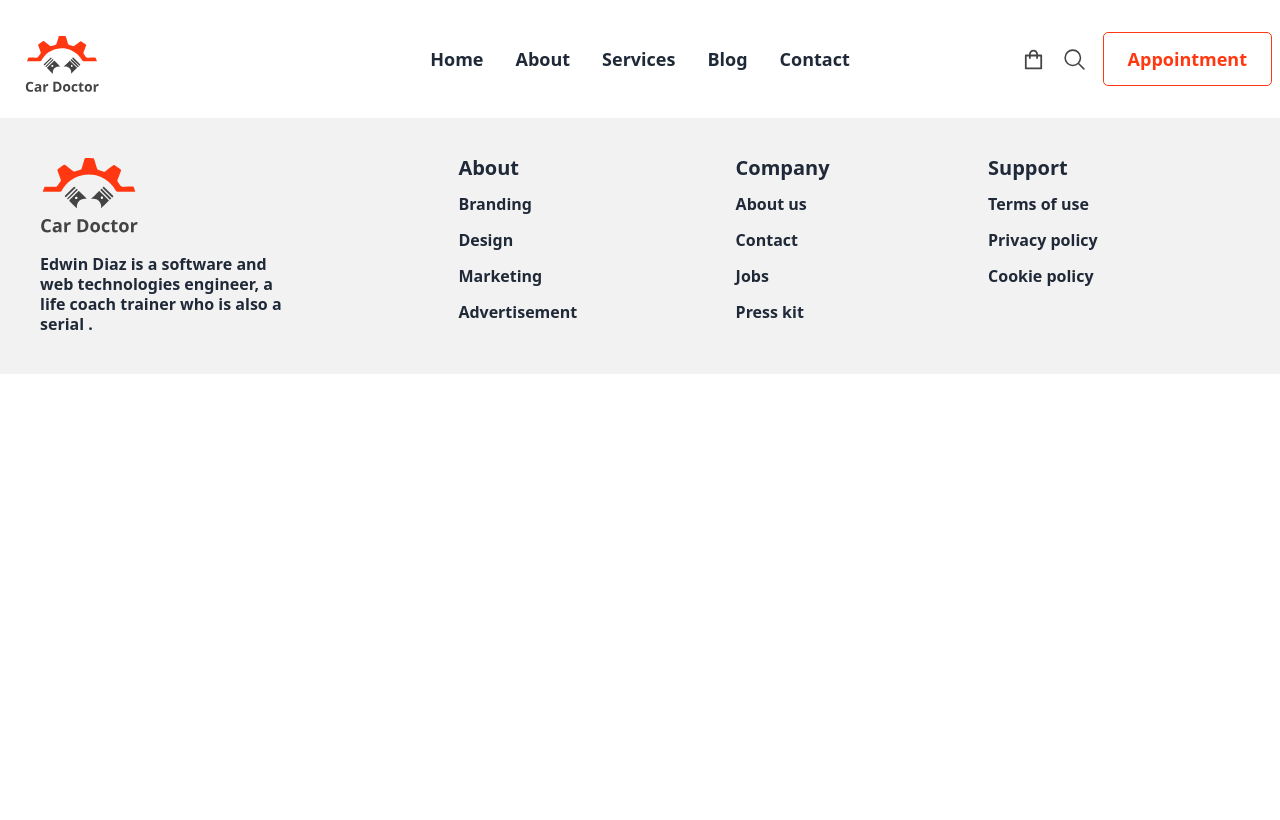
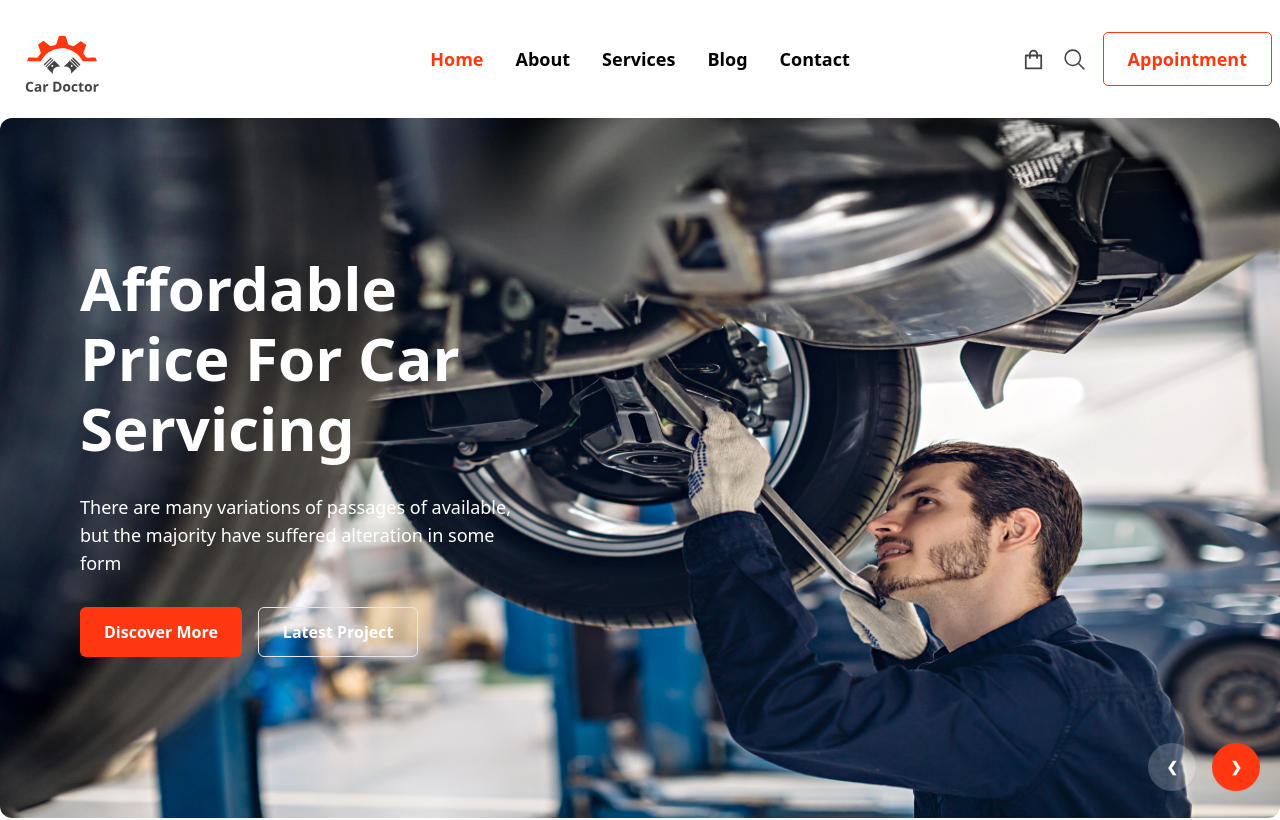
Before and after one commit to Tofazzal26/car-doctor-client, a React (Vite) app: page / in a window 1280 px wide. Shown: the top 820 px of the page. Built offline with nearby package versions, Linux system fonts and the light colour scheme.

Commit message:
banner style finish

```diff
--- /dev/null
+++ b/src/Pages/Home/Banner/Banner.jsx
@@ -0,0 +1,95 @@
+import banner1 from "../../../../public/assets/images/banner/1.jpg";
+import banner2 from "../../../../public/assets/images/banner/2.jpg";
+import banner3 from "../../../../public/assets/images/banner/3.jpg";
+import banner4 from "../../../../public/assets/images/banner/4.jpg";
+import banner5 from "../../../../public/assets/images/banner/5.jpg";
+import banner6 from "../../../../public/assets/images/banner/6.jpg";
+
+const Banner = () => {
+  return (
+    <div>
+      <div className="carousel w-full">
+        <div id="slide1" className="carousel-item relative w-full">
+          <img
+            src={banner5}
+            className="w-full h-[230px] lg:h-[700px] rounded-[12px]"
+          />
+          <div className="absolute lg:top-[135px] top-[45px] left-[30px] lg:left-[80px]">
+            <div className="w-[460px] space-y-2 lg:space-y-[30px]">
+              <h1 className="lg:text-[60px] font-bold text-white lg:leading-[70px]">
+                Affordable Price For Car Servicing
+              </h1>
+              <p className="text-white text-lg lg:font-medium">
+                There are many variations of passages of available, but the
+                majority have suffered alteration in some form
+              </p>
+              <div className="flex gap-4">
+                <button className="lg:px-6 lg:py-3 px-3 py-2 text-sm lg:text-base font-semibold text-white rounded-md bg-[#FF3811]">
+                  Discover More
+                </button>
+                <button className="lg:px-6 lg:py-3 px-3 py-2 font-semibold text-white rounded-md bg-transparent border">
+                  Latest Project
+                </button>
+              </div>
+            </div>
+          </div>
+          <div className="absolute flex justify-end gap-4 transform -translate-y-1/2 left-5 lg:top-[650px]  top-[200px] right-5 lg:bottom-0">
+            <a
+              href="#slide4"
+              className="btn btn-circle bg-[#FFFFFF33] text-white border-none"
+            >
+              ❮
+            </a>
+            <a
+              href="#slide2"
+              className="btn btn-circle bg-[#FF3811] text-white border-none"
+            >
+              ❯
+            </a>
+          </div>
+        </div>
+        <div id="slide2" className="carousel-item relative w-full">
+          <img
+            src={banner2}
+            className="w-full h-[230px] lg:h-[700px] rounded-[12px]"
+          />
+          <div className="absolute lg:top-[135px] top-[45px] left-[30px] lg:left-[80px]">
+            <div className="w-[460px] space-y-2 lg:space-y-[30px]">
+              <h1 className="lg:text-[60px] font-bold text-white lg:leading-[70px]">
+                Affordable Price For Car Servicing
+              </h1>
+              <p className="text-white text-lg lg:font-medium">
+                There are many variations of passages of available, but the
+                majority have suffered alteration in some form
+              </p>
+              <div className="flex gap-4">
+                <button className="lg:px-6 lg:py-3 px-3 py-2 text-sm lg:text-base font-semibold text-white rounded-md bg-[#FF3811]">
+                  Discover More
+                </button>
+                <button className="lg:px-6 lg:py-3 px-3 py-2 font-semibold text-white rounded-md bg-transparent border">
+                  Latest Project
+                </button>
+              </div>
+            </div>
+          </div>
+          <div className="absolute flex justify-end gap-4 transform -translate-y-1/2 left-5 lg:top-[650px]  top-[200px] right-5 lg:bottom-0">
+            <a
+              href="#slide1"
+              className="btn btn-circle bg-[#FFFFFF33] text-white border-none"
+            >
+              ❮
+            </a>
+            <a
+              href="#slide1"
+              className="btn btn-circle bg-[#FF3811] text-white border-none"
+            >
+              ❯
+            </a>
+          </div>
+        </div>
+      </div>
+    </div>
+  );
+};
+
+export default Banner;
--- /dev/null
+++ b/src/Pages/Home/Home.jsx
@@ -0,0 +1,11 @@
+import Banner from "./Banner/Banner";
+
+const Home = () => {
+  return (
+    <div>
+      <Banner />
+    </div>
+  );
+};
+
+export default Home;
--- a/src/Pages/NavBar/Navbar.jsx
+++ b/src/Pages/NavBar/Navbar.jsx
@@ -6,19 +6,44 @@ import { IoSearchOutline } from "react-icons/io5";
 const Navbar = () => {
   const navLinks = (
     <>
-      <NavLink to={`/`}>
+      <NavLink
+        className={({ isActive }) =>
+          isActive ? "text-[#ff3811]" : "text-black"
+        }
+        to={`/`}
+      >
         <li>Home</li>
       </NavLink>
-      <NavLink to={`/about`}>
+      <NavLink
+        className={({ isActive }) =>
+          isActive ? "text-[#ff3811]" : "text-black"
+        }
+        to={`/about`}
+      >
         <li>About</li>
       </NavLink>
-      <NavLink to={`/services`}>
+      <NavLink
+        className={({ isActive }) =>
+          isActive ? "text-[#ff3811]" : "text-black"
+        }
+        to={`/services`}
+      >
         <li>Services</li>
       </NavLink>
-      <NavLink to={`/blog`}>
+      <NavLink
+        className={({ isActive }) =>
+          isActive ? "text-[#ff3811]" : "text-black"
+        }
+        to={`/blog`}
+      >
         <li>Blog</li>
       </NavLink>
-      <NavLink to={`/contact`}>
+      <NavLink
+        className={({ isActive }) =>
+          isActive ? "text-[#ff3811]" : "text-black"
+        }
+        to={`/contact`}
+      >
         <li>Contact</li>
       </NavLink>
     </>
```
Also changed, not shown: src/Routes/Router/Router.jsx (+7 -0 lines).
